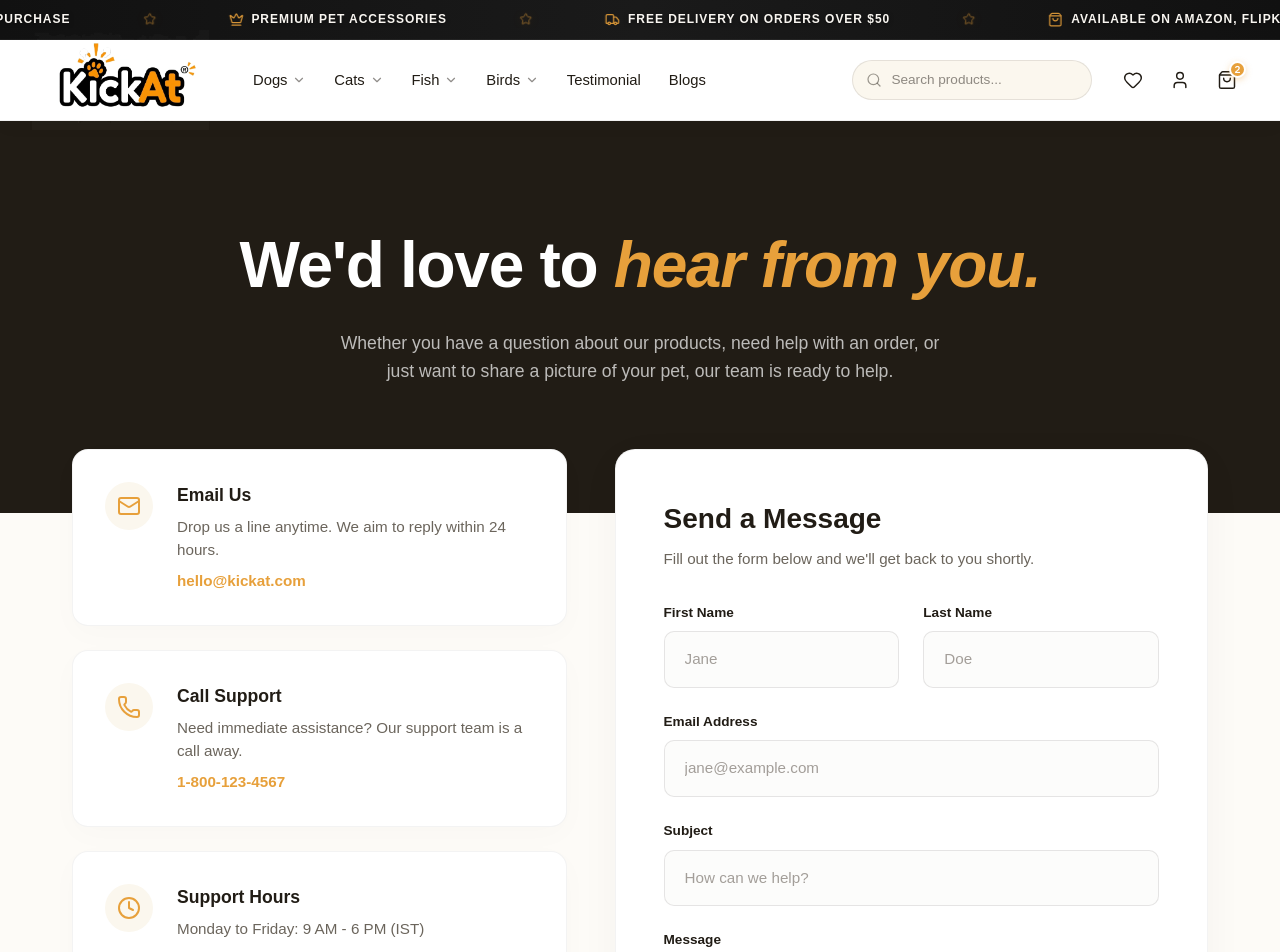
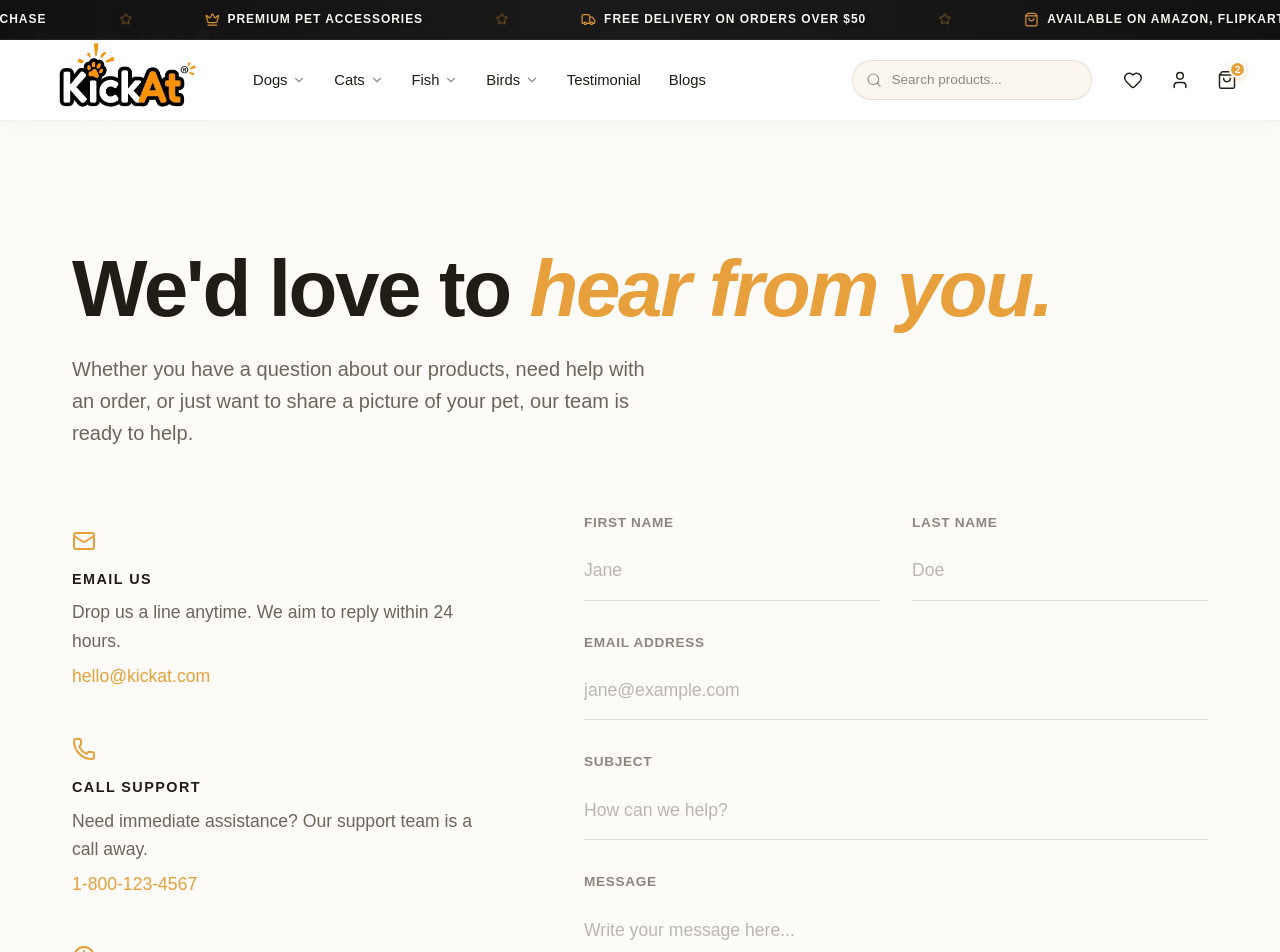
Before and after one commit to SevenX-Labs/kickat-client, a Next.js app: page /contact in a window 1280 px wide. Shown: the top 952 px of the page. Built offline with nearby package versions, Linux system fonts and the light colour scheme.

Commit message:
feat: add CSS modules for contact page layout and form styling

```diff
--- a/src/app/contact/Contact.module.css
+++ b/src/app/contact/Contact.module.css
@@ -7,19 +7,20 @@
 }
 
 .heroSection {
-  background-color: #211C15;
-  padding: 6rem 2rem 8rem 2rem;
-  text-align: center;
-  position: relative;
-  overflow: hidden;
+  padding: 8rem 2rem 4rem 2rem;
+  text-align: left;
+  max-width: 1200px;
+  width: 100%;
+  margin: 0 auto;
 }
 
 .heroTitle {
-  font-size: clamp(2.5rem, 6vw, 4rem);
+  font-size: clamp(3rem, 7vw, 5rem);
   font-weight: 800;
-  color: #ffffff;
-  margin-bottom: 1rem;
-  letter-spacing: -0.02em;
+  color: #211C15;
+  margin-bottom: 1.5rem;
+  letter-spacing: -0.03em;
+  line-height: 1;
 }
 
 .heroAccent {
@@ -29,29 +30,28 @@
 }
 
 .heroSubtitle {
-  font-size: 1.1rem;
-  color: rgba(255, 255, 255, 0.7);
+  font-size: 1.25rem;
+  color: #6B655C;
   max-width: 600px;
-  margin: 0 auto;
   line-height: 1.6;
+  font-weight: 400;
 }
 
 .contentWrapper {
   max-width: 1200px;
   width: 100%;
-  margin: -4rem auto 4rem auto;
+  margin: 0 auto 8rem auto;
   padding: 0 2rem;
   display: grid;
-  grid-template-columns: 1fr 1.2fr;
-  gap: 3rem;
-  position: relative;
-  z-index: 2;
+  grid-template-columns: 1fr 1.5fr;
+  gap: 6rem;
+  align-items: start;
 }
 
 @media (max-width: 900px) {
   .contentWrapper {
     grid-template-columns: 1fr;
-    margin-top: -2rem;
+    gap: 4rem;
   }
 }
 
@@ -59,37 +59,20 @@
 .infoColumn {
   display: flex;
   flex-direction: column;
-  gap: 1.5rem;
+  gap: 3rem;
+  padding-top: 1rem;
 }
 
 .infoCard {
-  background: #ffffff;
-  border-radius: 16px;
-  padding: 2rem;
-  border: 1px solid rgba(33, 28, 21, 0.05);
-  box-shadow: 0 8px 30px rgba(0,0,0,0.02);
   display: flex;
-  gap: 1.5rem;
-  align-items: flex-start;
-  transition: transform 0.3s ease, box-shadow 0.3s ease;
-}
-
-.infoCard:hover {
-  transform: translateY(-2px);
-  box-shadow: 0 12px 40px rgba(231, 160, 59, 0.08);
-  border-color: rgba(231, 160, 59, 0.2);
+  flex-direction: column;
+  gap: 1rem;
 }
 
 .iconCircle {
-  width: 48px;
-  height: 48px;
-  border-radius: 50%;
-  background-color: #FBF7EE;
   color: #E7A03B;
   display: flex;
   align-items: center;
-  justify-content: center;
-  flex-shrink: 0;
 }
 
 .infoContent {
@@ -98,60 +81,64 @@
 }
 
 .infoTitle {
-  font-size: 1.1rem;
+  font-size: 0.9rem;
   font-weight: 700;
+  text-transform: uppercase;
+  letter-spacing: 0.1em;
   color: #211C15;
   margin-bottom: 0.5rem;
 }
 
 .infoText {
-  font-size: 0.95rem;
+  font-size: 1.1rem;
   color: #6B655C;
-  line-height: 1.5;
+  line-height: 1.6;
   margin-bottom: 0.5rem;
 }
 
 .infoAction {
-  font-weight: 600;
+  font-weight: 500;
   color: #E7A03B;
   text-decoration: none;
-  font-size: 0.95rem;
+  font-size: 1.1rem;
+  position: relative;
+  display: inline-block;
+  align-self: flex-start;
 }
 
-.infoAction:hover {
-  text-decoration: underline;
+.infoAction::after {
+  content: '';
+  position: absolute;
+  width: 100%;
+  transform: scaleX(0);
+  height: 1px;
+  bottom: 0;
+  left: 0;
+  background-color: #E7A03B;
+  transform-origin: bottom right;
+  transition: transform 0.25s ease-out;
+}
+
+.infoAction:hover::after {
+  transform: scaleX(1);
+  transform-origin: bottom left;
 }
 
 
 /* Right Column: Form */
 .formCard {
-  background: #ffffff;
-  border-radius: 20px;
-  padding: 3rem;
-  border: 1px solid rgba(33, 28, 21, 0.05);
-  box-shadow: 0 10px 40px rgba(0,0,0,0.04);
+  background: transparent;
 }
 
 .formHeader {
-  margin-bottom: 2rem;
-}
-
-.formTitle {
-  font-size: 1.75rem;
-  font-weight: 800;
-  color: #211C15;
-  margin-bottom: 0.5rem;
-}
-
-.formSubtitle {
-  color: #6B655C;
-  font-size: 0.95rem;
+  margin-bottom: 3rem;
+  display: none; /* Hide for a cleaner look, the hero acts as the header */
 }
 
 .formGrid {
   display: grid;
   grid-template-columns: 1fr 1fr;
-  gap: 1.5rem;
+  gap: 2rem;
 }
 
 .fullWidth {
@@ -161,39 +148,40 @@
 .inputGroup {
   display: flex;
   flex-direction: column;
-  gap: 0.5rem;
+  position: relative;
 }
 
 .label {
   font-size: 0.85rem;
   font-weight: 600;
-  color: #211C15;
+  color: #8C867F;
+  margin-bottom: 0.5rem;
+  text-transform: uppercase;
+  letter-spacing: 0.05em;
 }
 
 .input,
 .textarea {
   width: 100%;
-  padding: 1rem 1.25rem;
-  border-radius: 10px;
-  border: 1px solid rgba(33, 28, 21, 0.1);
-  background-color: #FCFCFB;
+  padding: 1rem 0;
+  border: none;
+  border-bottom: 1px solid rgba(33, 28, 21, 0.15);
+  background-color: transparent;
   font-family: inherit;
-  font-size: 0.95rem;
+  font-size: 1.1rem;
   color: #211C15;
-  transition: all 0.2s ease;
+  transition: border-color 0.3s ease;
 }
 
 .input::placeholder,
 .textarea::placeholder {
-  color: #A39E99;
+  color: rgba(33, 28, 21, 0.3);
 }
 
 .input:focus,
 .textarea:focus {
   outline: none;
-  border-color: #E7A03B;
-  background-color: #ffffff;
-  box-shadow: 0 0 0 4px rgba(231, 160, 59, 0.1);
+  border-bottom-color: #E7A03B;
 }
 
 .textarea {
@@ -203,19 +191,20 @@
 
 .submitBtn {
   width: 100%;
-  padding: 1.1rem;
-  background-color: #E7A03B;
+  padding: 1.25rem;
+  background-color: #211C15;
   color: #ffffff;
   border: none;
-  border-radius: 10px;
+  border-radius: 0; /* Sharp, editorial corners */
   font-size: 1rem;
-  font-weight: 700;
+  font-weight: 600;
+  text-transform: uppercase;
+  letter-spacing: 0.1em;
   cursor: pointer;
-  transition: all 0.2s ease;
+  transition: background-color 0.3s ease;
   margin-top: 1rem;
 }
 
 .submitBtn:hover {
-  background-color: #d18a28;
-  transform: translateY(-2px);
+  background-color: #E7A03B;
 }
```
